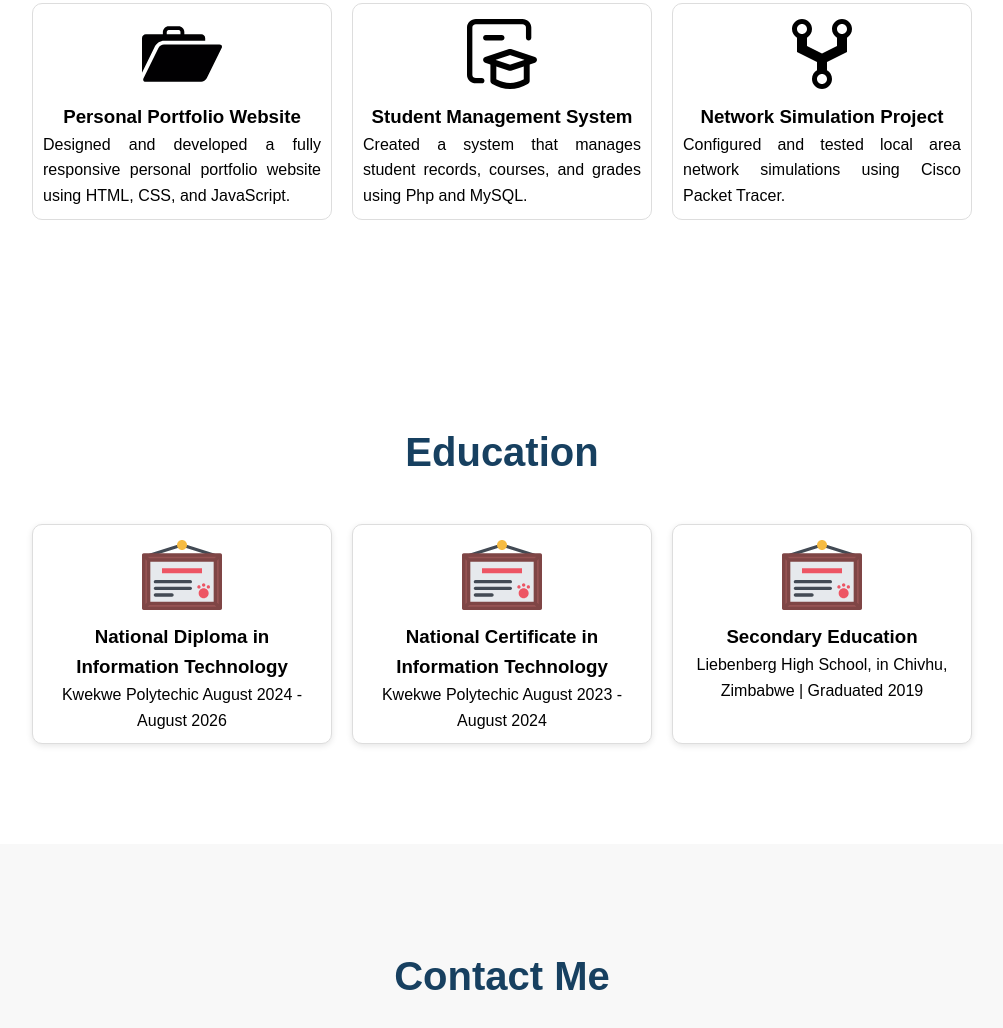
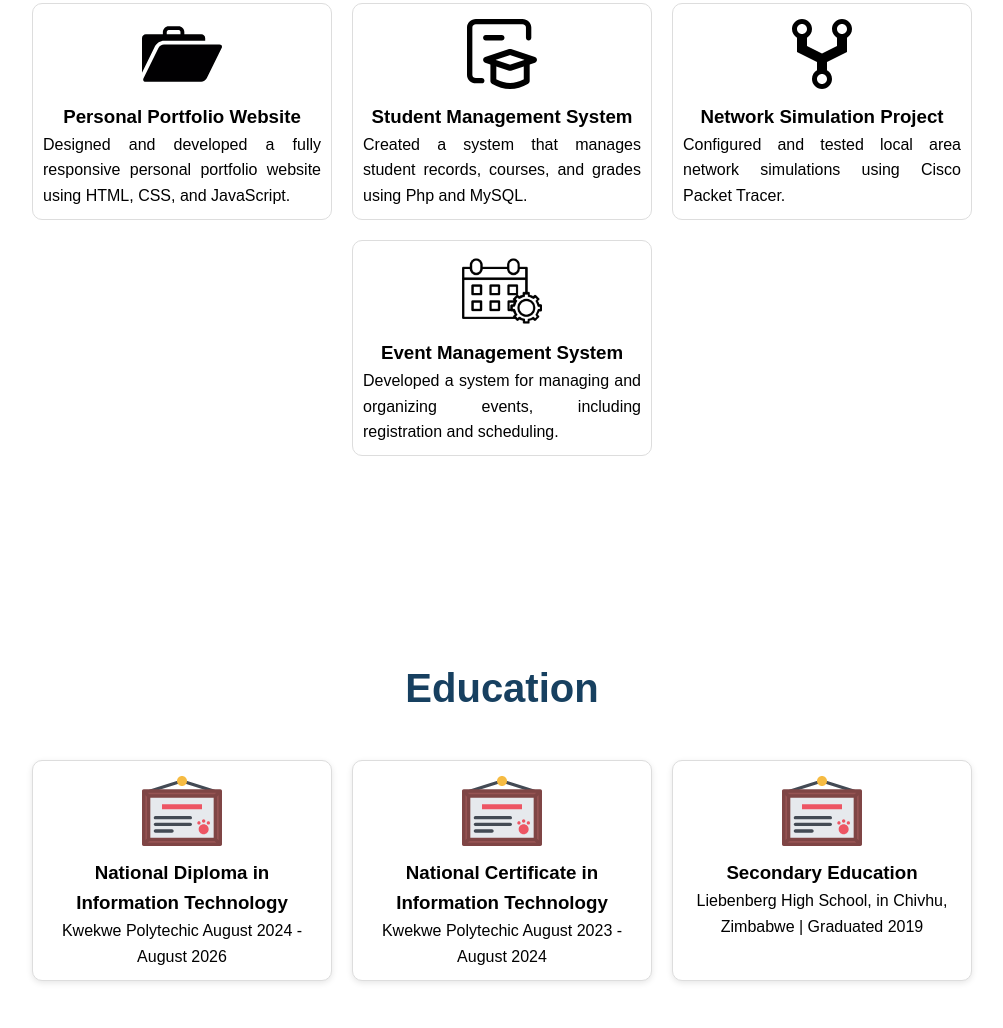
Before and after one commit to makumbe-nigel/personal-portfolio, a plain HTML site: page index.html in a window 1280 px wide. Shown: the part 2190-3218 px from the top of the page, without its empty margins (138-1141 px from the left). Drawn offline with Linux system fonts and the light colour scheme.

Commit message:
my first commit

```diff
--- a/index.html
+++ b/index.html
@@ -84,6 +84,11 @@
         <h3>Network Simulation Project</h3>
         <p>Configured and tested local area network simulations using Cisco Packet Tracer.</p>
       </div>
+      <div class="project-card">
+        <img src="icons/event-management.png" alt="Project 3" class="icons">
+        <h3>Event Management System</h3>
+        <p>Developed a system for managing and organizing events, including registration and scheduling.</p>
+      </div>
     </div>
   </section>
 
```
Also changed, not shown: icons/event-management.png (added).
